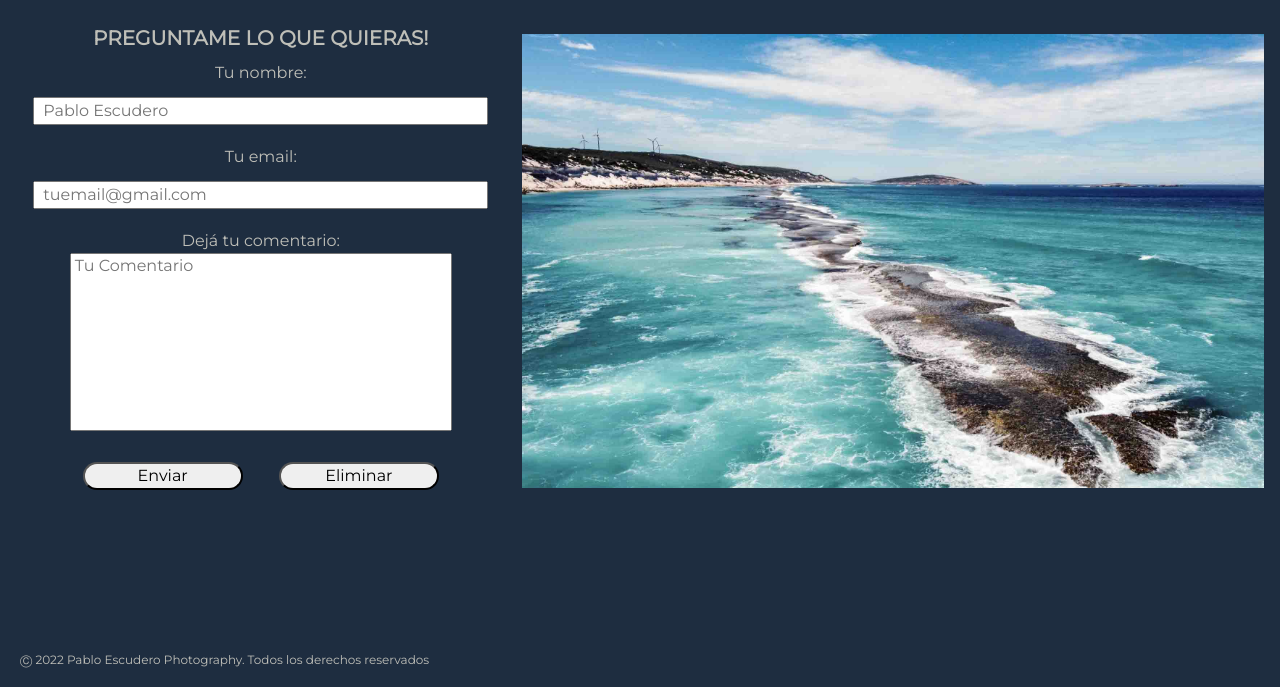
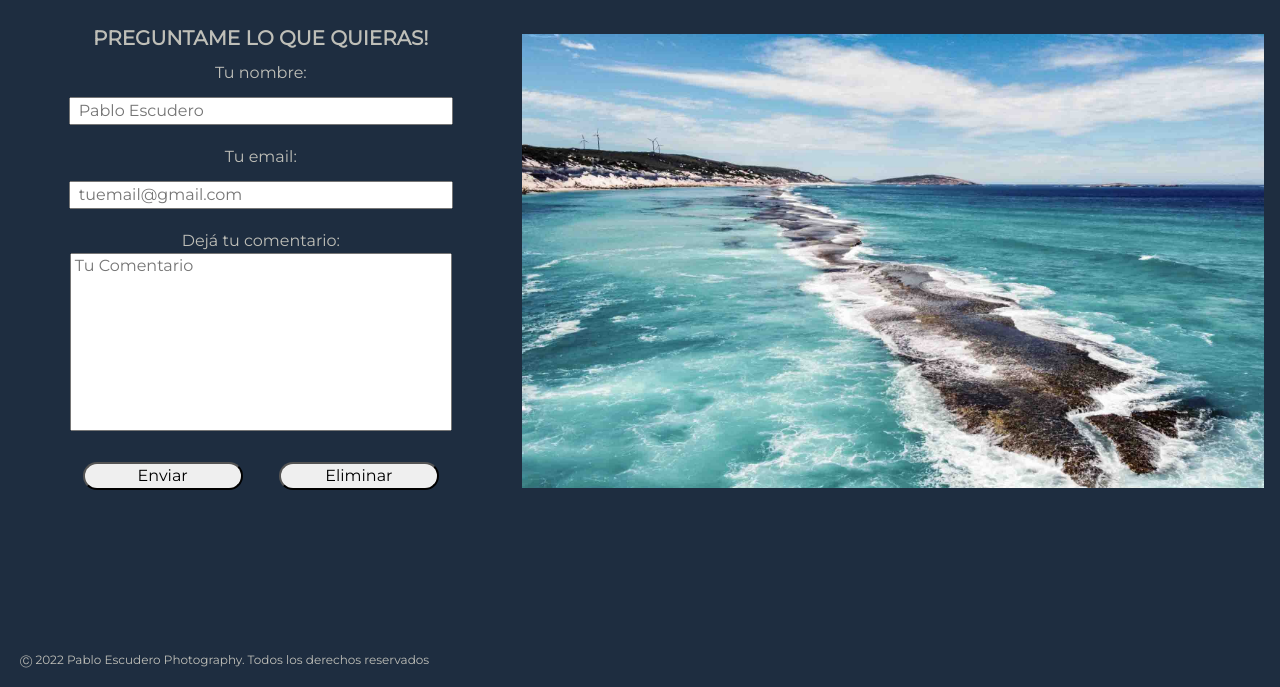
Before and after one commit to escuderopablosebastian/PF-Escudero, a website: page pages/contacto.html in a window 1280 px wide. Shown: the part 113-800 px from the top of the page. Drawn offline with nearby package versions, Linux system fonts and the light colour scheme.

Commit message:
Cambios seccion contacto

```diff
--- a/scss/Contenedores/_contacto.scss
+++ b/scss/Contenedores/_contacto.scss
@@ -70,7 +70,7 @@
                     input{
                         font-size: $parrafo-tablet;
                         margin: 0.75rem 0rem;
-                        width: 90%;
+                        max-width: 20rem;
                         padding-left: 0.25rem;
                     }
                 }
@@ -106,7 +106,7 @@
                     input{
                         font-size: $parrafo-desktop;
                         margin: 0.75rem 0rem;
-                        width: 90%;
+                        max-width: 24rem;
                         padding-left: 0.5rem;
                     }
                 }
```
Also changed, not shown: css/styles.css.
